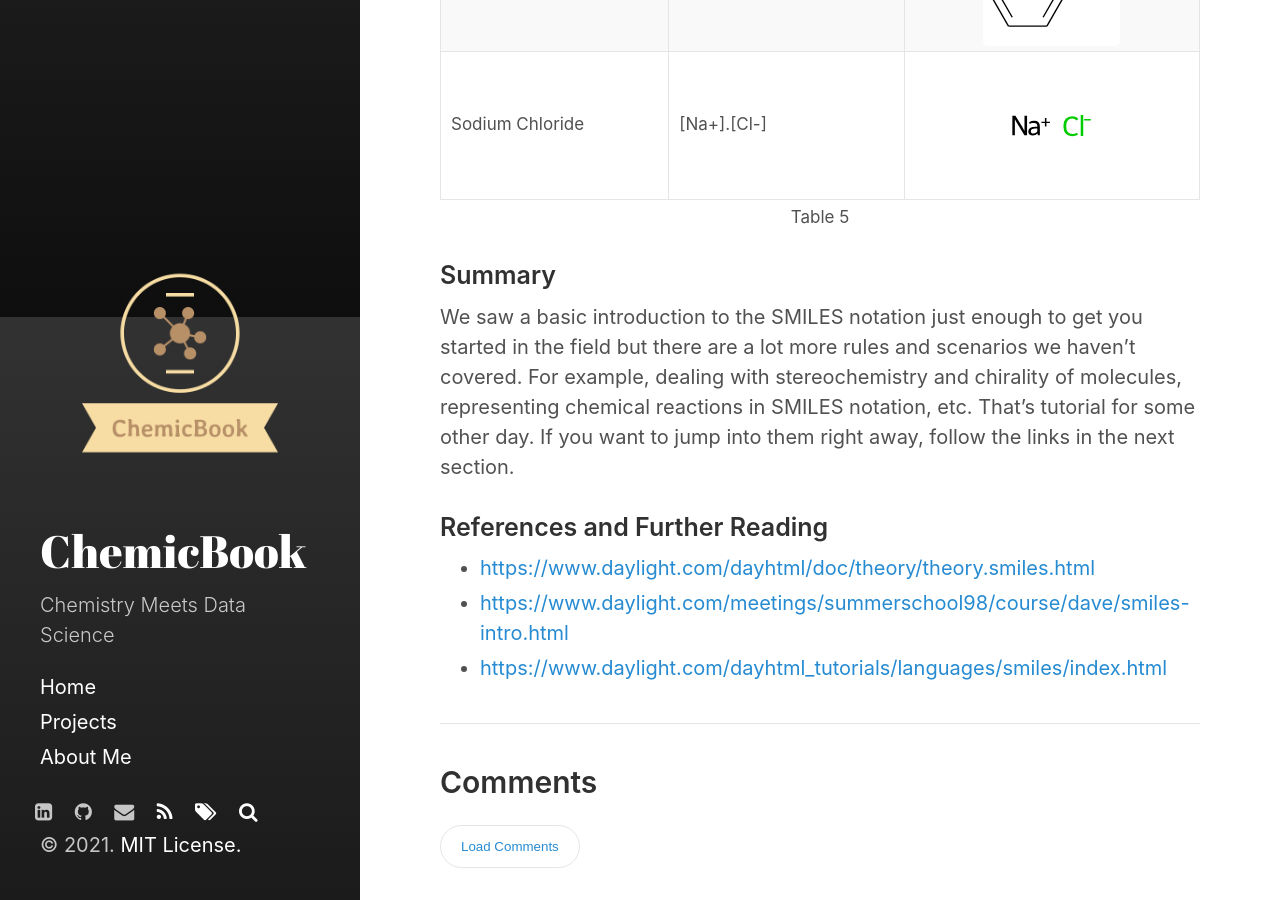
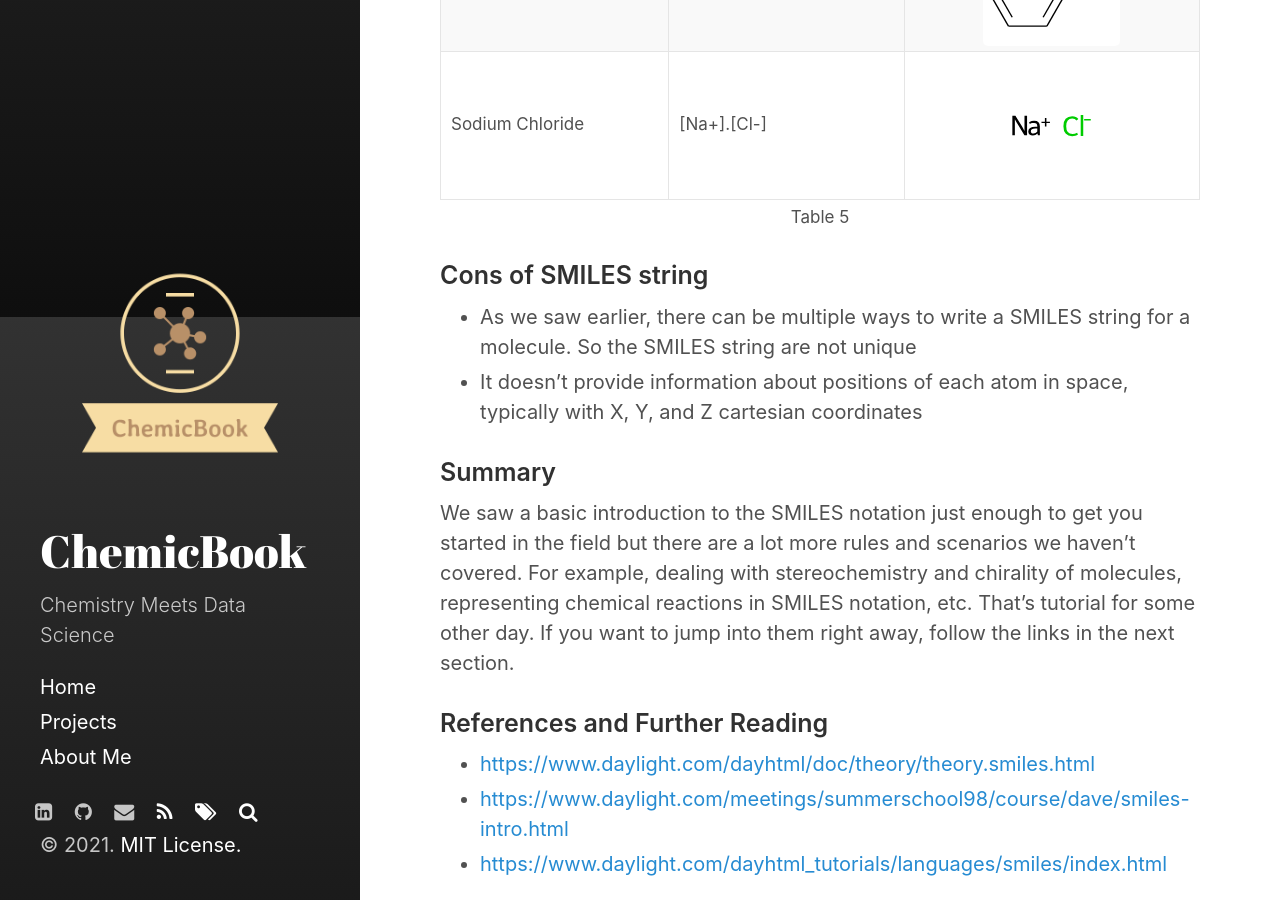
Before and after one commit to kmnis/kmnis.github.io, a Jekyll site: the page built from _posts/2021-02-13-smiles-strings-explained-for-beginners-part-1.md, in a window 1280 px wide and 900 px high, scrolled down 6883 px. Built offline with Jekyll 4.4.1, drawn with Linux system fonts in a browser that asks for light colours; nearby versions of some CDN libraries.

```diff
--- a/Gemfile
+++ b/Gemfile
@@ -1,2 +1,3 @@
 source "https://rubygems.org"
 gemspec
+gem "jekyll-sitemap"
--- a/_config.yml
+++ b/_config.yml
@@ -27,6 +27,7 @@ plugins:
   - jekyll-feed
   - jekyll-gist
   - jekyll-paginate
+  - jekyll-sitemap
 
 include: ['_projects', '_certificates', '_posts', '_images']
 # Sidebar link settings
--- a/_posts/2021-02-13-smiles-strings-explained-for-beginners-part-1.md
+++ b/_posts/2021-02-13-smiles-strings-explained-for-beginners-part-1.md
@@ -290,6 +290,10 @@ The order in which ions or ligands are listed is arbitrary. There is no implied
   </tbody>
 </table>
 
+### Cons of SMILES string
+- As we saw earlier, there can be multiple ways to write a SMILES string for a molecule. So the SMILES string are not unique
+- It doesn't provide information about positions of each atom in space, typically with X, Y, and Z cartesian coordinates
+
 ### Summary
 We saw a basic introduction to the SMILES notation just enough to get you started in the field but there are a lot more rules and scenarios we haven't covered. For example, dealing with stereochemistry and chirality of molecules, representing chemical reactions in SMILES notation, etc. That's tutorial for some other day. If you want to jump into them right away, follow the links in the next section.
 
```
